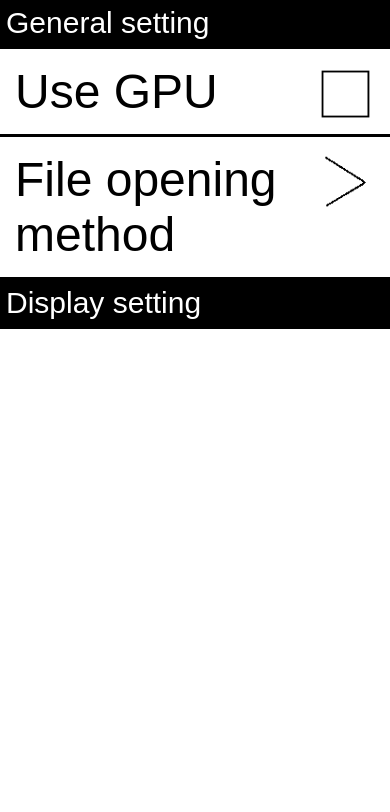
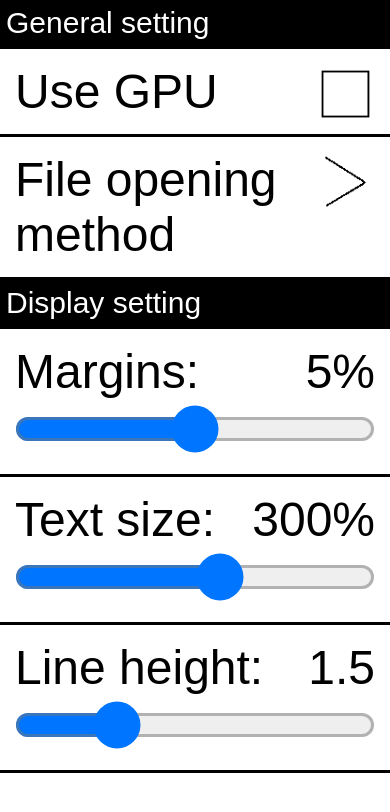
Before and after one commit to jahu00/Rikaikyun, a plain HTML site: page www/index.html in a window 390 px wide. Both pictures are taken after a click on the element "Settings". Drawn offline with Linux system fonts and the light colour scheme; some packages are replaced by stand-ins of ours; no server answers.

Commit message:
Added basic display settings
* Added basic display settings to the app

```diff
--- a/www/css/screen.css
+++ b/www/css/screen.css
@@ -6,7 +6,7 @@
 	}*/
 	.container
 	{
-		zoom:300%;
+		zoom:300.0001%;
 	}
 
 	.floater,
--- a/www/css/style.css
+++ b/www/css/style.css
@@ -46,7 +46,7 @@ body
 	color:gray;
 }
 
-.menu .item input/*, .menu .item select*/
+.menu .item input
 {
 	display:none;
 }
@@ -59,6 +59,20 @@ body
 	top:0;
 	left:0;
 	opacity:0;
+}
+
+.menu .item.slider input
+{
+	width:100%;
+	display: block;
+	margin-left:0;
+	margin-right:0;
+
+}
+
+.menu .item.slider .value
+{
+	float:right;
 }
 
 .menu .item.checkbox, .menu .item.select
@@ -121,7 +135,7 @@ body
 	vertical-align:middle;
 }
 
-.screen.reader.gpu
+.gpu
 {
 	-webkit-transform: translateZ(0);
 }
@@ -136,11 +150,12 @@ body
 }
 .container
 {
-	padding:10px;
+	/*padding:10px;*/
+	padding:5%;
 	word-wrap:break-word;
 	/*line-height:1.5em;*/
 }
-.container p,
+/*.container p,
 .container h1,
 .container h2,
 .container h3,
@@ -149,7 +164,7 @@ body
 .container h6
 {
 	line-height:1.5em;
-}
+}*/
 
 .container p
 {
--- a/www/index.html
+++ b/www/index.html
@@ -31,6 +31,10 @@
 			{
 				width:0;
 				height:0;
+			}
+			.container, .container *
+			{
+				line-height:1.5em;
 			}
 		</style>
 		<div class="screen reader">
@@ -96,6 +100,20 @@
 				</select>
 			</div>
 			<div class="header">Display setting</div>
+			<div class="item slider padding">
+				Margins:<span class="value"></span><br/>
+				<input type="range" min="0" max="10" step="0.5"/>
+			</div>
+			<div class="item slider readerZoom">
+				Text size:<span class="value"></span><br/>
+				<input type="range" min="25" max="500" step="5"/>
+			</div>
+			<div class="item slider lineHeight">
+				Line height:<span class="value"></span><br/>
+				<input type="range" min="1" max="3" step="0.1"/>
+			</div>
+			<!--<div class="header">Hacks</div>
+			<div class="item checkbox useGpuHack">Use GPU to force refresh <i></i></div>-->
 		</div>
 		<div class="screen file">
 			<div class="files">
--- a/www/js/reader.js
+++ b/www/js/reader.js
@@ -244,6 +244,18 @@ Reader.prototype = {
 		newHeight = parseInt(newHeight);
 		dictionaryContainer.css('height', newHeight + "px");
 	},
+	forceRefresh: function(elem)
+	{
+		if (!elem.hasClass('gpu'))
+		{
+			elem.addClass('gpu');
+			//activeScreen.removeClass('gpu');
+			setTimeout(function()
+			{
+				elem.removeClass('gpu');
+			}, 1);
+		}
+	},
 	selectScreen: function(name)
 	{
 		if(this.screen.is(":visible"))
@@ -251,7 +263,12 @@ Reader.prototype = {
 			this.updateStatus();
 		}
 		$('.screen').removeClass('active');
-		$('.screen.' + name).addClass('active');
+		var activeScreen = $('.screen.' + name);
+		activeScreen.addClass('active');
+		if (localStorage['useGpuHack'] == "true")
+		{
+			this.forceRefresh(activeScreen);
+		}
 	},
 	prepareLoad: function(name)
 	{
@@ -670,11 +687,12 @@ Reader.prototype = {
 			var statusBarHeight = $('.statusBar').outerHeight();
 			var windowHeight = $(window).height();
 			var scrollerHeight = (windowHeight/zoom - statusBarHeight*statusBarZoom/zoom);
+			var dynamicStyle = $('.dynamicStyle');
 			$('.reader .scroller').css('height', scrollerHeight + "px");
-			$('.dynamicStyle').cssRule('.container img').css('max-height', ($('.reader .scroller').height()*zoom/containerZoom) + "px");
-			$('.dynamicStyle').cssRule('.dictionary-container').css('max-height', parseInt(windowHeight/2/floaterZoom) + "px");
-			$('.dynamicStyle').cssRule('.floater.bottom').css('bottom', (statusBarHeight*statusBarZoom/floaterZoom - 1) + "px");
-			$('.dynamicStyle').cssRule('.img-frame').css({'width': this.screen.find('.container').width() + 'px', 'height': parseInt(scrollerHeight * zoom/containerZoom) + 'px'});
+			dynamicStyle.cssRule('.container img').css('max-height', ($('.reader .scroller').height()*zoom/containerZoom) + "px");
+			dynamicStyle.cssRule('.dictionary-container').css('max-height', parseInt(windowHeight/2/floaterZoom) + "px");
+			dynamicStyle.cssRule('.floater.bottom').css('bottom', (statusBarHeight*statusBarZoom/floaterZoom - 1) + "px");
+			dynamicStyle.cssRule('.img-frame').css({'width': this.screen.find('.container').width() + 'px', 'height': parseInt(scrollerHeight * zoom/containerZoom) + 'px'});
 			if (preserveProgress)
 			{
 				this.scrollTo(this.progress, false);
--- a/www/js/settings.js
+++ b/www/js/settings.js
@@ -54,6 +54,12 @@ Settings.prototype = {
 			}
 		}
 
+		function updateSliderValue(control, value)
+		{
+			var control = $(control);
+			control.closest('.slider').find('.value').text(value);
+		}
+
 		function setGpu(value)
 		{
 			var control = self.screen.find('.useGpu');
@@ -72,10 +78,67 @@ Settings.prototype = {
 			}
 		}
 
+		function setGpuHack(value)
+		{
+			var control = self.screen.find('.useGpuHack');
+			setControl(control, value);
+			localStorage['useGpuHack'] = value;
+			if (value)
+			{
+				$('.screen.loading:not(.gpu)').addClass('gpu');
+			}
+			else
+			{
+				$('.screen.loading').removeClass('gpu');
+			}
+		}
+
+		self.screen.find('.padding input').on("input", function()
+		{
+			updateSliderValue(this, this.value + '%');
+		});
+
+		self.screen.find('.padding input').change(function()
+		{
+			updateSliderValue(this, this.value + '%');
+			localStorage['padding'] = this.value;
+			self.reader.screen.find('.container').css('padding', this.value + '%');
+		});
+
+		self.screen.find('.readerZoom input').on("input", function()
+		{
+			updateSliderValue(this, this.value + '%');
+		});
+
+		self.screen.find('.readerZoom input').change(function()
+		{
+			updateSliderValue(this, this.value + '%');
+			localStorage['readerZoom'] = this.value;
+			self.reader.screen.find('.container').css('zoom', this.value + '%');
+		});
+
+		self.screen.find('.lineHeight input').on("input", function()
+		{
+			updateSliderValue(this, this.value);
+		});
+
+		self.screen.find('.lineHeight input').change(function()
+		{
+			updateSliderValue(this, this.value);
+			localStorage['lineHeight'] = this.value;
+			$('.dynamicStyle').cssRule('.container, .container *').css('line-height', this.value + "em");
+		});
+
 		self.screen.find('.useGpu').click(function()
 		{
 			var value = !readControlValueBool(this);
 			setGpu(value);
+		});
+
+		self.screen.find('.useGpuHack').click(function()
+		{
+			var value = !readControlValueBool(this);
+			setGpuHack(value);
 		});
 
 		self.screen.find('.openMethod select').change(function(e)
@@ -84,7 +147,23 @@ Settings.prototype = {
 		});
 
 		setGpu((localStorage['useGpu'] || "false") == "true");
+		//setGpuHack((localStorage['useGpuHack'] || "false") == "true");
+		setGpuHack(false);
+
 		localStorage['openMethod'] = localStorage['openMethod'] || "FileSystem";
 		self.screen.find('.openMethod select').val(localStorage['openMethod']);
+		self.screen.find('.padding input').val(parseFloat(localStorage['padding'] || self.reader.screen.find('.container').css('padding'))).change();
+		self.screen.find('.readerZoom input').val(parseInt(localStorage['readerZoom'] || (self.reader.screen.find('.container').css('zoom') * 100))).change();
+		self.screen.find('.lineHeight input').val
+		(
+			parseFloat
+			(
+				localStorage['lineHeight'] ||
+				(
+					parseInt(self.reader.screen.find('.container').css('line-height')) /
+					parseInt(self.reader.screen.find('.container').css('font-size'))
+				)
+			)
+		).change();
 	}
 }
```
Also changed, not shown: www/css/checked.png.
